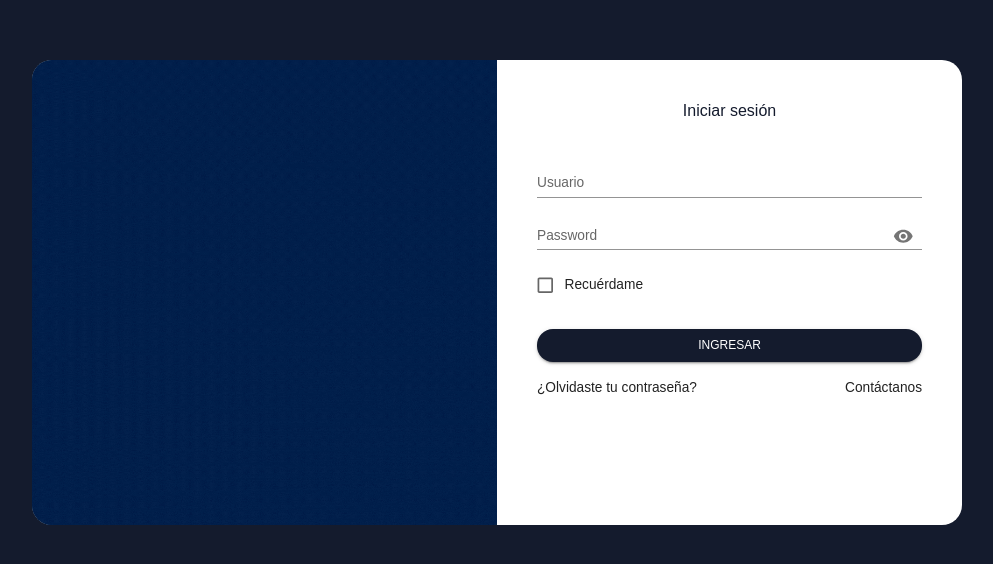
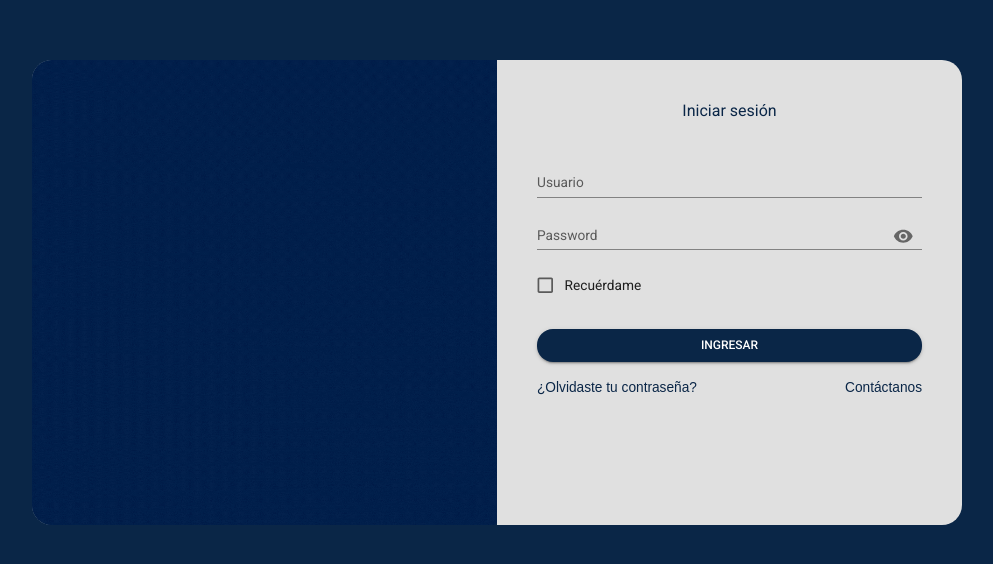
Before and after one commit to Arthur2399/dashboard-react-material, a React (Vite) app: page /auth/login in a window 1280 px wide. Shown: the part 108-672 px from the top of the page, without its empty margins (143-1136 px from the left). Built offline with nearby package versions, Linux system fonts and the light colour scheme.

Commit message:
[UPDATE] Colors

```diff
--- a/src/auth/layout/AuthLayout.jsx
+++ b/src/auth/layout/AuthLayout.jsx
@@ -1,6 +1,9 @@
-import { Grid, Typography } from "@mui/material"
+import { Grid, Typography, useTheme } from "@mui/material"
+import { tokens } from "../../theme";
 
 export const AuthLayout = ({ children, title = '',imgSrc }) => {
+    const theme = useTheme();
+    const colors = tokens(theme.palette.mode);
     return (
         <Grid
             container
@@ -8,13 +11,13 @@ export const AuthLayout = ({ children, title = '',imgSrc }) => {
             direction="row"
             alignItems="center"
             justifyContent="center"
-            sx={{ minHeight: "100vh", backgroundColor: "primary.main", paddingX: { sm: 10, xs: 4 } }}
+            sx={{ minHeight: "100vh", backgroundColor: colors.primary[400], paddingX: { sm: 10, xs: 4 } }}
         >
 
             <Grid
                 className="animate__animated animate__fadeIn"
                 container
-                backgroundColor="white"
+                backgroundColor= {colors.grey[100]}
                 flexDirection="row"
                 borderRadius={5}
                 overflow="hidden"
@@ -25,7 +28,7 @@ export const AuthLayout = ({ children, title = '',imgSrc }) => {
                     xs={0}
                     sm={0}
                     md={6}
-                    sx={{ display: {sm: "none", xs: "none", md:"block",backgroundColor:"#0A2647"  } }}
+                    sx={{ display: {sm: "none", xs: "none", md:"block",backgroundColor:colors.primary[400]  } }}
                 >
                     <img
                         src={imgSrc}
@@ -49,7 +52,7 @@ export const AuthLayout = ({ children, title = '',imgSrc }) => {
                     sx={{
                         padding: 5,
                     }}>
-                    <Typography variant='h5' sx={{ mb: 0, color: "primary.main" }} textAlign="center">{title}</Typography>
+                    <Typography variant='h5' sx={{ mb: 0, color: colors.primary[400] }} textAlign="center">{title}</Typography>
                     {children}
                 </Grid>
             </Grid>
--- a/src/auth/pages/LoginPage.jsx
+++ b/src/auth/pages/LoginPage.jsx
@@ -21,8 +21,10 @@ import {
   InputAdornment,
   InputLabel,
   Link,
-  TextField
+  TextField,
+  useTheme
 } from '@mui/material';
+import { tokens } from '../../theme';
 
 
 //TODO Borrar los datos iniciales
@@ -33,6 +35,8 @@ const loginData = {
 }
 
 export const LoginPage = () => {
+  const theme = useTheme();
+  const colors = tokens(theme.palette.mode);
 
   // State para mostrar contraseña escrita
   const [showPassword, setShowPassword] = useState(false);
@@ -134,7 +138,7 @@ export const LoginPage = () => {
           type="submit"
           fullWidth
           variant="contained"
-          sx={{ mt: 3, mb: 2, borderRadius: 4 }}
+          sx={{ mt: 3, mb: 2, borderRadius: 4, background:colors.primary[400] }}
         >
           Ingresar
         </Button>
@@ -144,7 +148,7 @@ export const LoginPage = () => {
           <Grid item xs>
             <Link
               component={RouterLink}
-              color='inherit'
+              color={colors.primary[400]}
               to="/auth/password-recovery"
               sx={{ textDecoration: "none", "&:hover": { textDecoration: "underline" }, }}
             >
@@ -153,7 +157,7 @@ export const LoginPage = () => {
           </Grid>
           <Grid item>
             <Link
-              color='inherit'
+              color={colors.primary[400]}
               href="https://www.erassoluciones.com"
               sx={{ textDecoration: "none", "&:hover": { textDecoration: "underline" }, }}
             >
--- a/src/modules/modules/company/pages/CompanyPages.jsx
+++ b/src/modules/modules/company/pages/CompanyPages.jsx
@@ -10,7 +10,7 @@ export const CompanyPages = () => {
             direction="column"
             alignItems="center"
             justifyContent="center"
-            sx={{ minHeight: 'calc(100vh - 110px)', backgroundColor: 'primary.main', borderRadius: 3 }}
+            sx={{ minHeight: 'calc(100vh - 110px)', backgroundColor: 'white', borderRadius: 3 }}
         >
             <Grid item xs={12}>
                 <StarOutline sx={{ fontSize: 100, color: 'white' }} />
--- a/src/modules/routes/ModulesRoutes.jsx
+++ b/src/modules/routes/ModulesRoutes.jsx
@@ -8,12 +8,12 @@ import { CompanyPages } from "../modules/company/pages/CompanyPages";
 export const ModulesRoutes = () => {
   return (
     <ModulesLayout>
-      <Routes>
+{/*       <Routes>
         <Route path="/" element={<CompanyPages/>}>
 
+        <Route path="/*" element={<Navigate to="/" />} />
         </Route>
-        <Route path="/*" element={<Navigate to="/" />} />
-      </Routes>
+      </Routes> */}
     </ModulesLayout>
   )
 }
--- a/src/styles/index.css
+++ b/src/styles/index.css
@@ -13,6 +13,9 @@ body,
   position: relative;
 }
 
+.content{
+  background: white;
+}
 ::-webkit-scrollbar {
   width: 10px;
 }
--- a/src/theme/theme.js
+++ b/src/theme/theme.js
@@ -18,7 +18,7 @@ export const tokens = () => ({
         100: "#d0d1d5",
         200: "#a1a4ab",
         300: "#727681",
-        400: "#1F2A40",
+        400: "#0A2647",
         500: "#141b2d",
         600: "#101624",
         700: "#0c101b",
@@ -82,30 +82,30 @@ export const themeSettings = () => {
             },
         },
         typography: {
-            fontFamily: ["Source Sans Pro", "sans-serif"].join(","),
+            fontFamily: ["Roboto", "sans-serif"].join(","),
             fontSize: 12,
             h1: {
-                fontFamily: ["Source Sans Pro", "sans-serif"].join(","),
+                fontFamily: ["Roboto", "sans-serif"].join(","),
                 fontSize: 40,
             },
             h2: {
-                fontFamily: ["Source Sans Pro", "sans-serif"].join(","),
+                fontFamily: ["Roboto", "sans-serif"].join(","),
                 fontSize: 32,
             },
             h3: {
-                fontFamily: ["Source Sans Pro", "sans-serif"].join(","),
+                fontFamily: ["Roboto", "sans-serif"].join(","),
                 fontSize: 24,
             },
             h4: {
-                fontFamily: ["Source Sans Pro", "sans-serif"].join(","),
+                fontFamily: ["Roboto", "sans-serif"].join(","),
                 fontSize: 20,
             },
             h5: {
-                fontFamily: ["Source Sans Pro", "sans-serif"].join(","),
+                fontFamily: ["Roboto", "sans-serif"].join(","),
                 fontSize: 16,
             },
             h6: {
-                fontFamily: ["Source Sans Pro", "sans-serif"].join(","),
+                fontFamily: ["Roboto", "sans-serif"].join(","),
                 fontSize: 14,
             },
         },
```
